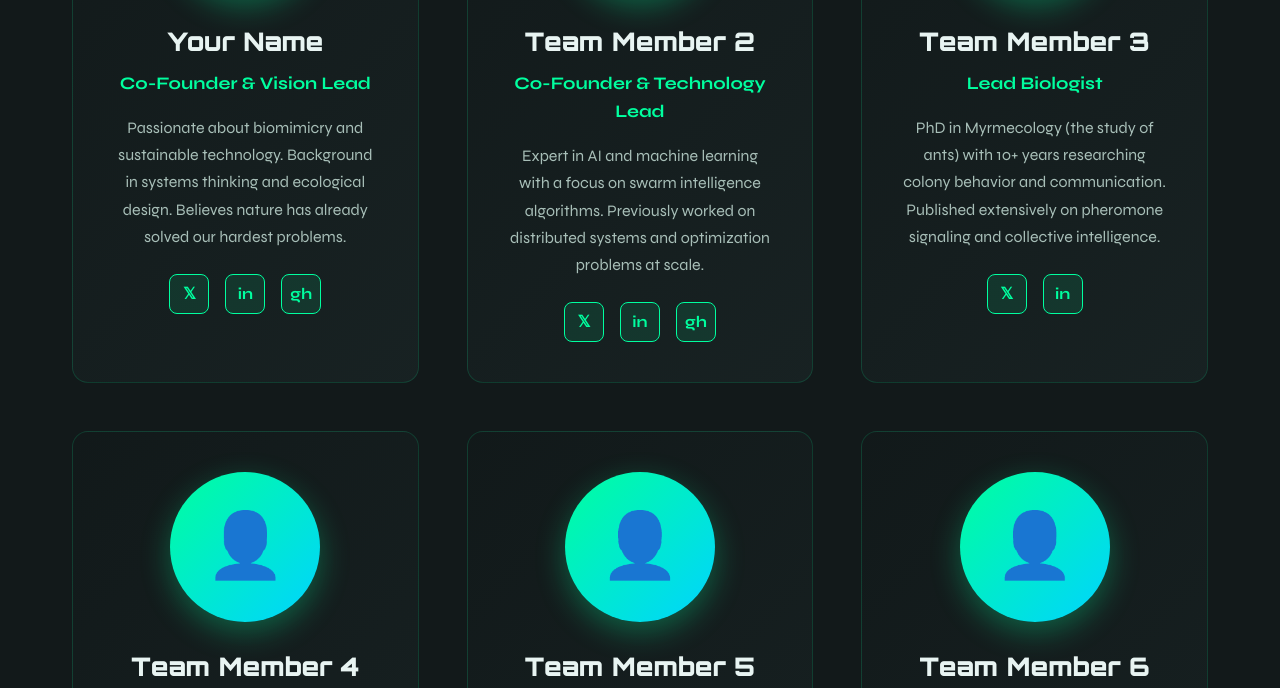
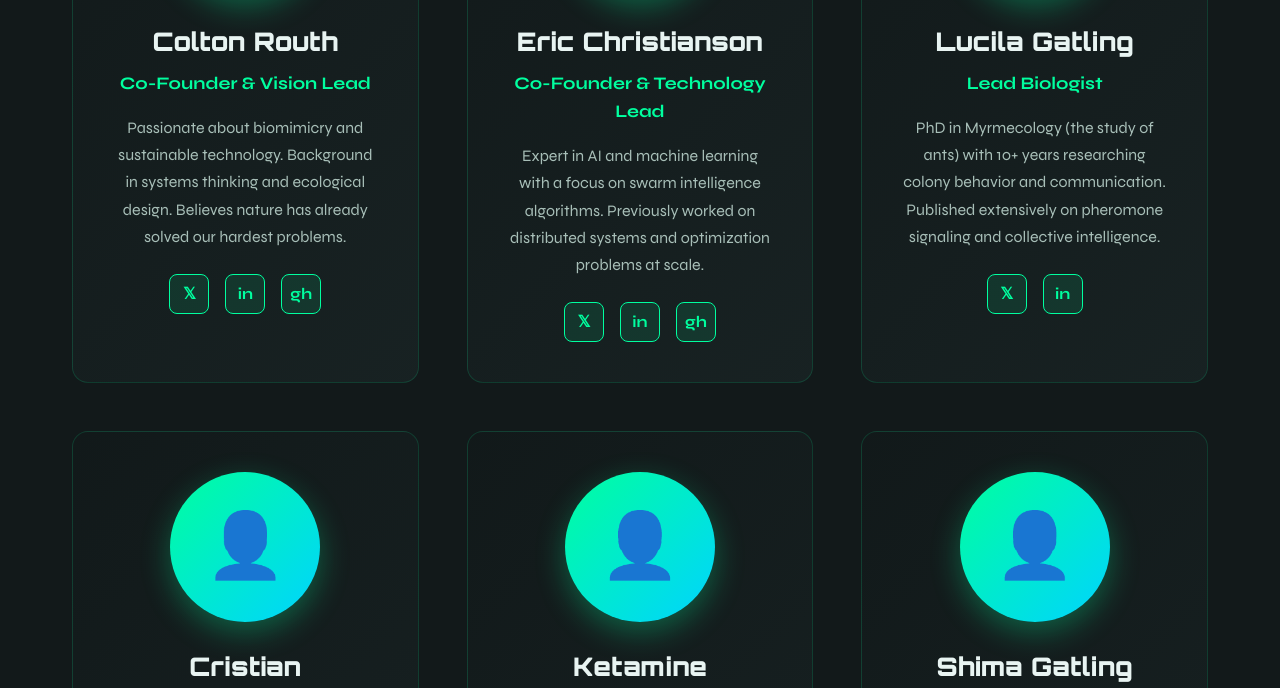
Before and after one commit to ericchristiansonsw/antrastructure, a plain HTML site: page team.html in a window 1280 px wide. Shown: the part 652-1340 px from the top of the page. Drawn offline with Linux system fonts and the light colour scheme.

Commit message:
Update Team Names

```diff
--- a/team.html
+++ b/team.html
@@ -181,7 +181,7 @@
             <div class="team-grid">
                 <div class="team-card">
                     <div class="team-avatar">👤</div>
-                    <h3>Your Name</h3>
+                    <h3>Colton Routh</h3>
                     <div class="team-role">Co-Founder & Vision Lead</div>
                     <p class="team-bio">
                         Passionate about biomimicry and sustainable technology. Background in systems thinking
@@ -196,7 +196,7 @@
 
                 <div class="team-card">
                     <div class="team-avatar">👤</div>
-                    <h3>Team Member 2</h3>
+                    <h3>Eric Christianson</h3>
                     <div class="team-role">Co-Founder & Technology Lead</div>
                     <p class="team-bio">
                         Expert in AI and machine learning with a focus on swarm intelligence algorithms.
@@ -211,7 +211,7 @@
 
                 <div class="team-card">
                     <div class="team-avatar">👤</div>
-                    <h3>Team Member 3</h3>
+                    <h3>Lucila Gatling</h3>
                     <div class="team-role">Lead Biologist</div>
                     <p class="team-bio">
                         PhD in Myrmecology (the study of ants) with 10+ years researching colony behavior
@@ -225,7 +225,7 @@
 
                 <div class="team-card">
                     <div class="team-avatar">👤</div>
-                    <h3>Team Member 4</h3>
+                    <h3>Cristian Mondragon</h3>
                     <div class="team-role">Hardware Engineer</div>
                     <p class="team-bio">
                         Specializes in sensor design and non-invasive monitoring systems. Previously developed
@@ -239,7 +239,7 @@
 
                 <div class="team-card">
                     <div class="team-avatar">👤</div>
-                    <h3>Team Member 5</h3>
+                    <h3>Ketamine</h3>
                     <div class="team-role">Data Scientist</div>
                     <p class="team-bio">
                         Expert in analyzing complex biological systems using machine learning. Builds models
@@ -253,7 +253,7 @@
 
                 <div class="team-card">
                     <div class="team-avatar">👤</div>
-                    <h3>Team Member 6</h3>
+                    <h3>Shima Gatling</h3>
                     <div class="team-role">Sustainability Advisor</div>
                     <p class="team-bio">
                         Environmental scientist focused on ensuring our work benefits entire ecosystems.
```
Also changed, not shown: 1 other file.
